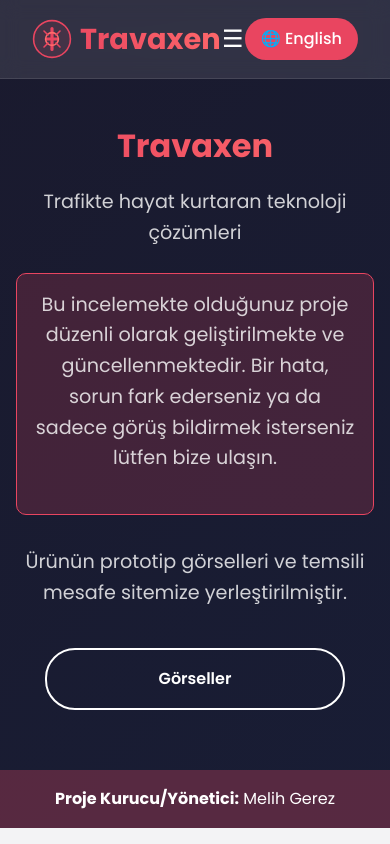
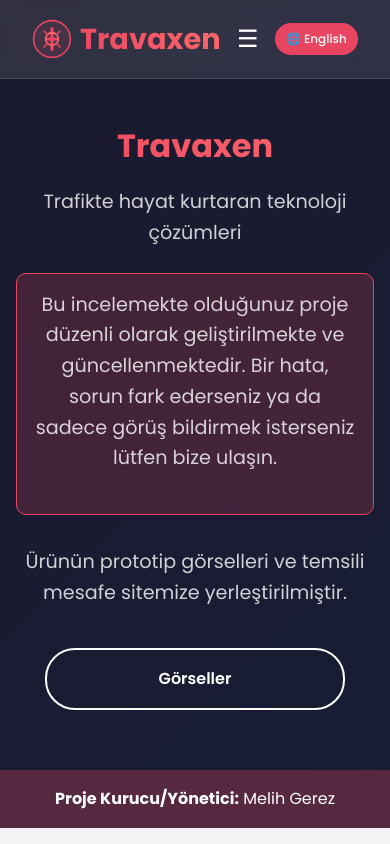
Before and after one commit to melihgerez/travaxen, a plain HTML site: page index.html in a window 390 px wide. Shown: the top 844 px of the page. Drawn offline with Linux system fonts and the light colour scheme.

```diff
--- a/css/style.css
+++ b/css/style.css
@@ -111,6 +111,8 @@ nav {
   text-decoration: none;
   font-weight: 500;
   transition: background 0.3s ease, transform 0.3s ease;
+  white-space: nowrap;
+  font-size: 0.9rem;
 }
 
 .lang-switch:hover {
@@ -928,6 +930,11 @@ footer {
     display: block;
   }
 
+  .lang-switch {
+    padding: 0.4rem 0.7rem;
+    font-size: 0.75rem;
+  }
+
   .features-grid {
     grid-template-columns: 1fr;
   }
--- a/js/main.js
+++ b/js/main.js
@@ -62,29 +62,43 @@ document.addEventListener("DOMContentLoaded", function () {
   // ========================================
 
   const observerOptions = {
-    threshold: 0.1,
-    rootMargin: "0px 0px -50px 0px",
+    threshold: 0.05,
+    rootMargin: "50px 0px 0px 0px",
   };
 
+  let animationIndex = 0;
+
   const observer = new IntersectionObserver((entries) => {
-    entries.forEach((entry, index) => {
+    entries.forEach((entry) => {
       if (entry.isIntersecting) {
         // Add delay for staggered animation
+        const currentIndex = animationIndex++;
         setTimeout(() => {
           entry.target.classList.add("visible");
-        }, index * 100);
+        }, currentIndex * 100);
+        // Stop observing once visible
+        observer.unobserve(entry.target);
       }
     });
   }, observerOptions);
 
   // Observe elements for animation
-  document
-    .querySelectorAll(
-      ".about-item, .feature-card, .detail-card, .gallery-item, .gallery-section, .prototype-info, .prototype-detail, .cta-buttons, .founder-info, .future-card, .future-features, .app-card"
-    )
-    .forEach((el) => {
-      observer.observe(el);
+  const animatedElements = document.querySelectorAll(
+    ".about-item, .feature-card, .detail-card, .gallery-item, .gallery-section, .prototype-info, .prototype-detail, .cta-buttons, .founder-info, .future-card, .future-features, .app-card"
+  );
+
+  animatedElements.forEach((el) => {
+    observer.observe(el);
+  });
+
+  // Fallback: Make elements visible after a short delay if observer doesn't trigger
+  setTimeout(() => {
+    animatedElements.forEach((el) => {
+      if (!el.classList.contains("visible")) {
+        el.classList.add("visible");
+      }
     });
+  }, 1000);
 
   // ========================================
   // HEADER SCROLL EFFECT
```
